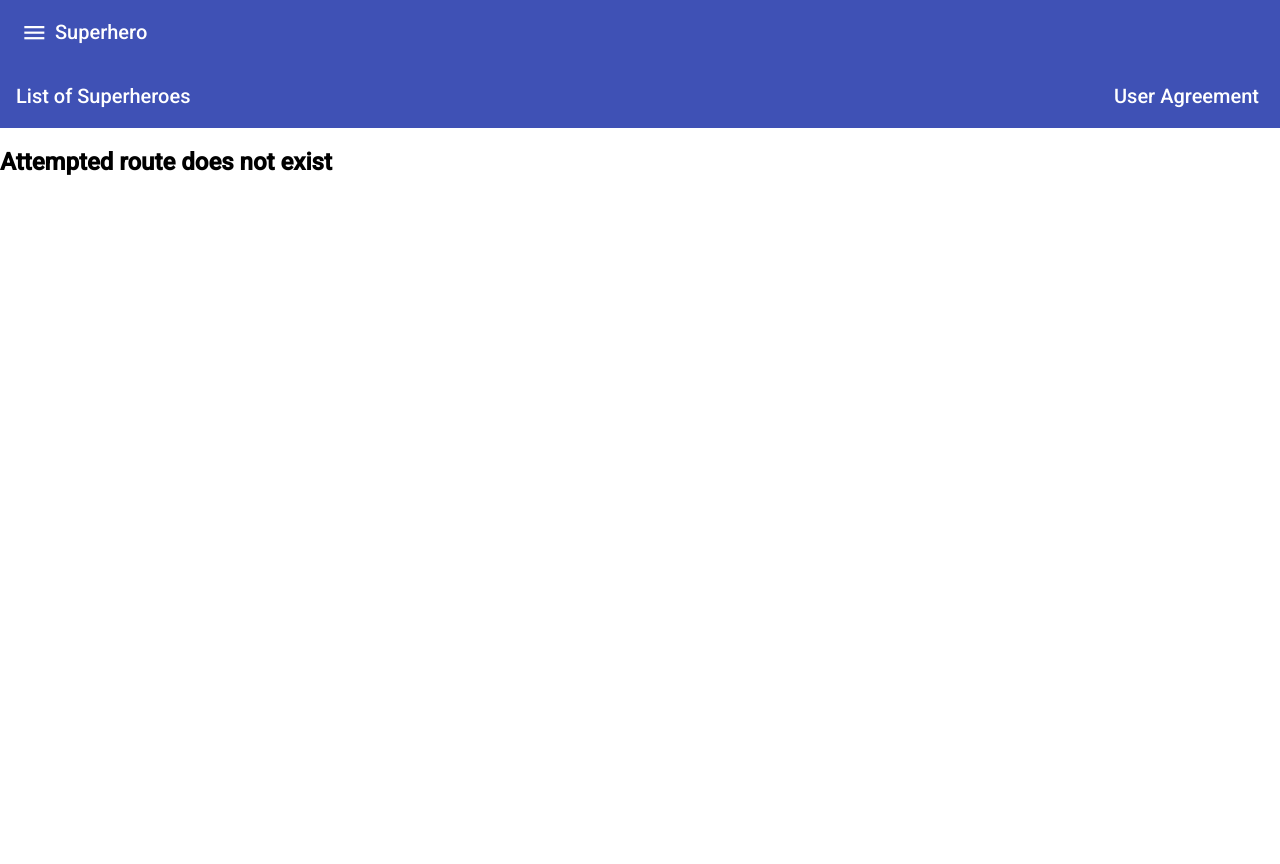
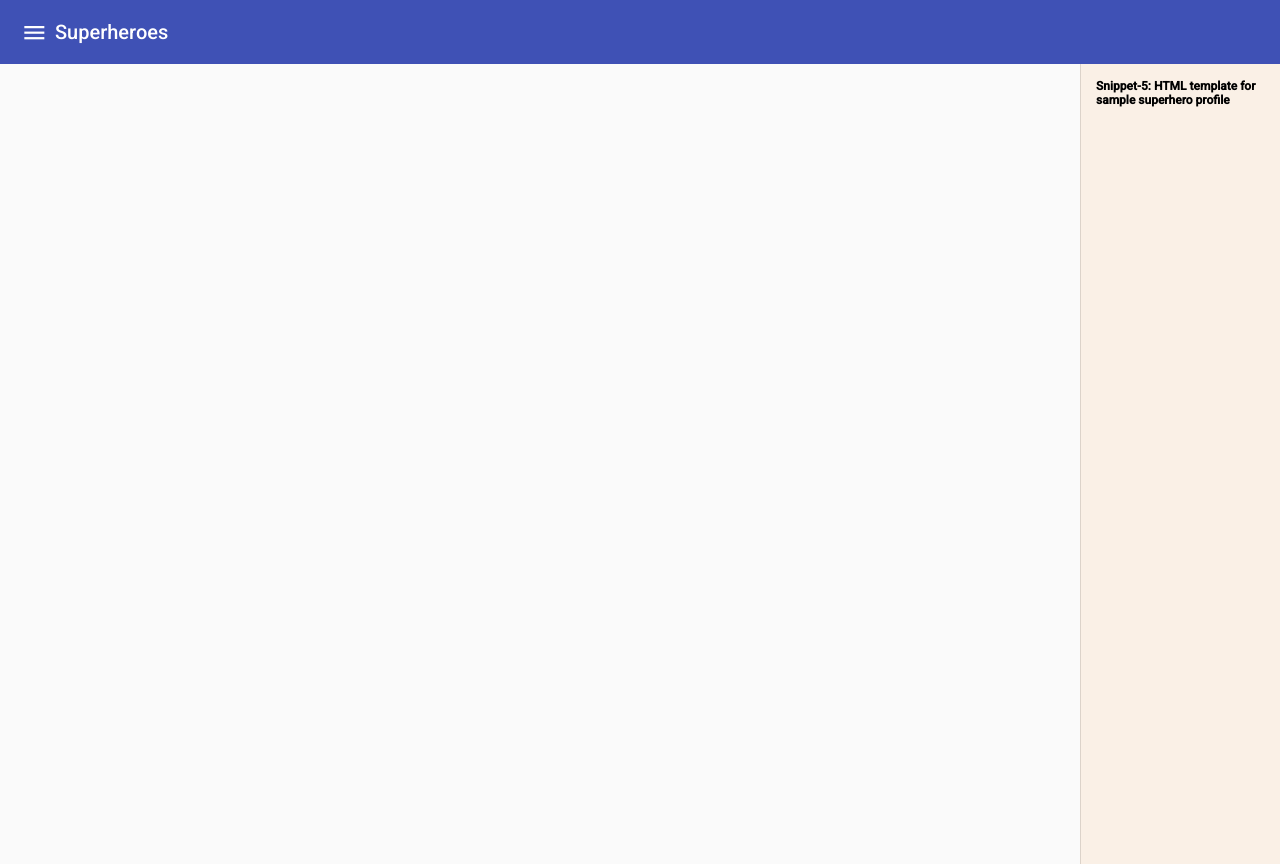
Before and after one commit to kvkirthy/superheroes, an Angular app: page /samples/chapter4 in a window 1280 px wide. Before the commit the page ends 800 px from the top, so only its background shows below. Built offline with nearby package versions, Linux system fonts and the light colour scheme; what @angular/material-moment-adapter would draw is missing.

Commit message:
Code samples module added

```diff
--- a/src/app/app-routing.module.ts
+++ b/src/app/app-routing.module.ts
@@ -10,10 +10,11 @@ import { SuperheroesExpandableListComponent } from './superheroes-material-desig
 import { SuperheroNewListComponent } from './superheroes-material-design/superhero-new-list/superhero-new-list.component';
 import { SuperheroGridListComponent } from './superheroes-material-design/superhero-grid-list/superhero-grid-list.component';
 import { HomeComponent } from './superheroes-material-design/home/home.component';
+import { Chapter4Component } from './code-samples/chapter4/chapter4.component';
 
-const routes: Routes = [
+let routes: Routes = [
   {
-    path:  "superhero-home",
+    path: "superhero-home",
     component: HomeComponent
   },
   {
@@ -43,8 +44,17 @@ const routes: Routes = [
   {
     path: "list",
     redirectTo: "/heroes"
-  },
+  }
+];
+
+routes = routes.concat([
   {
+    path: "samples/chapter4",
+    component: Chapter4Component
+  }
+]);
+
+routes = routes.concat([{
   path: "",
   redirectTo: "/heroes",
   pathMatch: "full"
@@ -53,9 +63,7 @@ const routes: Routes = [
   path: "**",
   component: ErrorPageComponent
 }
-
-
-];
+]);
 
 @NgModule({
   imports: [RouterModule.forRoot(routes)],
--- a/src/app/app.component.css
+++ b/src/app/app.component.css
@@ -3,3 +3,7 @@ a{
     color: white;
     text-decoration: none
 }
+
+div.container-padding{
+    margin: 10px 5px 10px 15px;
+}
--- a/src/app/app.component.html
+++ b/src/app/app.component.html
@@ -6,14 +6,16 @@
     </a> -->
 
 </app-superhero-toolbar>
-<router-outlet></router-outlet>
+<!-- <div class="container-padding">
+</div> -->
 <!-- <app-tab-sample>  </app-tab-sample> -->
-<!-- <app-superhero-sidenav-container> -->
+<app-superhero-sidenav-container>
     <!-- <app-superhero-sidenav #sidenav></app-superhero-sidenav> -->
-    <!-- <app-superhero-sidenav #sidenav position="end"></app-superhero-sidenav> -->
-    <!-- <app-superhero-sidenav-content> -->
-    <!-- </app-superhero-sidenav-content> -->
-<!-- </app-superhero-sidenav-container> -->
+    <app-superhero-sidenav #sidenav position="start"></app-superhero-sidenav>
+    <app-superhero-sidenav-content>
+        <router-outlet></router-outlet>
+    </app-superhero-sidenav-content>
+</app-superhero-sidenav-container>
 <!-- <app-create-superhero-reactive-form></app-create-superhero-reactive-form> -->
 
 <!-- <app-create-superhero></app-create-superhero> -->
--- a/src/app/app.module.ts
+++ b/src/app/app.module.ts
@@ -5,6 +5,7 @@ import {SuperheroesMaterialDesignModule} from './superheroes-material-design/sup
 
 import { AppRoutingModule } from './app-routing.module';
 import { AppComponent } from './app.component';
+import { CodeSamplesModule } from './code-samples/code-samples.module';
 
 @NgModule({
   declarations: [
@@ -13,7 +14,8 @@ import { AppComponent } from './app.component';
   imports: [
     BrowserModule,
     AppRoutingModule,
-    SuperheroesMaterialDesignModule
+    SuperheroesMaterialDesignModule,
+    CodeSamplesModule
   ],
   bootstrap: [AppComponent]
 })
--- /dev/null
+++ b/src/app/code-samples/chapter4/chapter4.component.css
@@ -0,0 +1,27 @@
+.container{
+    padding: 10px;
+}
+
+.sidenav-custom{
+    background-color: linen;
+    width: 200px;
+}
+
+.card{
+    width:60%;
+    margin: 10px;
+}
+
+a:link{
+    margin: 5px 5px 10px 5px;
+    font-weight: bold;
+    text-decoration: none;
+    color: black;
+    font-size: 9pt;
+    display: block;
+}
+
+.channel-content{
+    height: 100%;
+    padding: 10px;
+}
--- /dev/null
+++ b/src/app/code-samples/chapter4/chapter4.component.html
@@ -0,0 +1,62 @@
+<mat-sidenav-container>
+  <mat-sidenav mode="side" position="end" #chSidenav class="sidenav-custom">
+    <div class="container">
+      <a (click)="showSnippet('snippet1', $event)" href="#">
+        Snippet-5: HTML template for sample superhero profile
+      </a>
+    </div>
+  </mat-sidenav>
+  <mat-sidenav-content class="channel-content">
+    <mat-card class="card" *ngIf="snippet===1">
+      <mat-card-header>
+        <mat-card-title>
+          Result
+          <hr>
+        </mat-card-title>
+      </mat-card-header>
+      <h1>Spiderman</h1>
+      <p>
+        Lives in New York. He is a friendly neighbourhood superhero.
+      </p>
+      <div>
+        <strong>Superpowers</strong>
+        <li>
+          Spiderman can shoot web
+        </li>
+        <li>
+          He can fly with the help of the web.
+        </li>
+        <li>
+          He is strong
+        </li>
+      </div>
+    </mat-card>
+
+    <mat-card class="card" *ngIf="snippet===1">
+      <mat-card-header class="card-header">
+        <mat-card-title>
+          Code Snippet
+          <hr>
+        </mat-card-title>
+      </mat-card-header>
+      <pre>
+  &lt;h1&gt;Spiderman&lt;/h1&gt;
+  &lt;p&gt;
+      Lives in New York. He is a friendly neighbourhood superhero.
+  &lt;/p&gt;
+  &lt;div&gt;
+      &lt;strong&gt;Superpowers&lt;/strong&gt;
+      &lt;li&gt;
+          Spiderman can shoot web
+      &lt;/li&gt;
+      &lt;li&gt;
+          He can fly with the help of the web.
+      &lt;/li&gt;
+      &lt;li&gt;
+          He is strong
+      &lt;/li&gt;
+  &lt;/div&gt;
+      </pre>
+      </mat-card>
+  </mat-sidenav-content>
+</mat-sidenav-container>
--- /dev/null
+++ b/src/app/code-samples/chapter4/chapter4.component.ts
@@ -0,0 +1,31 @@
+import { Component, OnInit, ViewChild } from '@angular/core';
+
+@Component({
+  selector: 'app-chapter4',
+  templateUrl: './chapter4.component.html',
+  styleUrls: ['./chapter4.component.css']
+})
+export class Chapter4Component implements OnInit {
+
+  @ViewChild("chSidenav") chSidenav;
+  snippet: number = 0;
+
+  constructor() { }
+
+  ngOnInit() {
+    this.chSidenav.open();
+  }
+
+  showSnippet(snippetId, event){
+
+    event.preventDefault();
+
+    switch(snippetId){
+      case 'snippet1':
+        this.snippet = 1;
+        break;
+
+    }
+  }
+
+}
--- a/src/app/superheroes-material-design/superhero-toolbar/superhero-toolbar.component.html
+++ b/src/app/superheroes-material-design/superhero-toolbar/superhero-toolbar.component.html
@@ -1,11 +1,11 @@
 <mat-toolbar color="primary">
   <mat-toolbar-row>
       <mat-icon (click)="toggleForMenuClick()" class="menu">menu</mat-icon>
-    Superhero
+    Superheroes
   </mat-toolbar-row>
 
-  <mat-toolbar-row>
-    List of Superheroes
+  <mat-toolbar-row *ngIf="showSecondRow">
+    <!-- List of Superheroes -->
     <span class="central-stretchable-space"></span>
     <ng-content></ng-content>
 
--- a/src/app/superheroes-material-design/superhero-toolbar/superhero-toolbar.component.ts
+++ b/src/app/superheroes-material-design/superhero-toolbar/superhero-toolbar.component.ts
@@ -1,4 +1,4 @@
-import { Component, OnInit, EventEmitter, Output } from '@angular/core';
+import { Component, OnInit, EventEmitter, Output, Input } from '@angular/core';
 import { MatDialogRef, MatDialog } from '@angular/material/dialog';
 import { SoftwareAgreementComponent } from '../software-agreement/software-agreement.component';
 
@@ -9,6 +9,7 @@ import { SoftwareAgreementComponent } from '../software-agreement/software-agree
 })
 export class SuperheroToolbarComponent implements OnInit {
 
+  @Input() showSecondRow = false;
   @Output() menuClick: EventEmitter<boolean> = new EventEmitter();
   toggleValue: boolean=true;
   fullname: string;
--- a/src/app/superheroes-material-design/superhero/superhero.component.ts
+++ b/src/app/superheroes-material-design/superhero/superhero.component.ts
@@ -1,4 +1,4 @@
-import { Component, OnInit } from '@angular/core';
+import { Component, OnInit, OnDestroy, } from '@angular/core';
 import { ActivatedRoute, ParamMap } from '@angular/router';
 import { Superhero } from '../models/superhero';
 import { switchMap} from 'rxjs/operators';
@@ -8,7 +8,7 @@ import { switchMap} from 'rxjs/operators';
   templateUrl: './superhero.component.html',
   styleUrls: ['./superhero.component.css']
 })
-export class SuperheroComponent implements OnInit {
+export class SuperheroComponent implements OnInit, OnDestroy {
 
   hero: Superhero;
   private heroes: Array<Superhero> = [
@@ -50,6 +50,8 @@ export class SuperheroComponent implements OnInit {
   }
 
   ngOnInit() {
+    console.log("ngOnInit Called");
+
     // Using Snpashot
     // let heroNameParam = this.route.snapshot.params.heroName;
     // this.hero = this.heroes.find( i => i.name.toLowerCase() === heroNameParam.toLowerCase());
@@ -66,6 +68,10 @@ export class SuperheroComponent implements OnInit {
 
    }
 
+   ngOnDestroy(){
+     console.log("ngOnDestory called");
+   }
+
 
 
 }
```
Also changed, not shown: src/app/code-samples/code-samples.module.ts (added, +15 -0 lines), 1 other file (tests, documents, lock files or other folders). Lines whose indentation alone changed are shown as unchanged.
